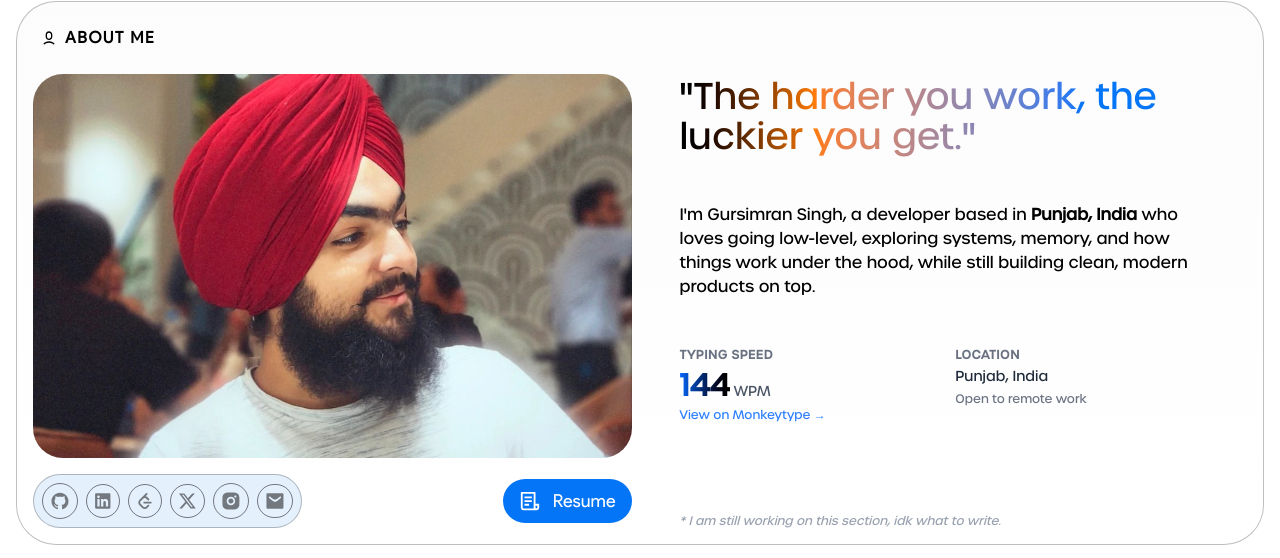
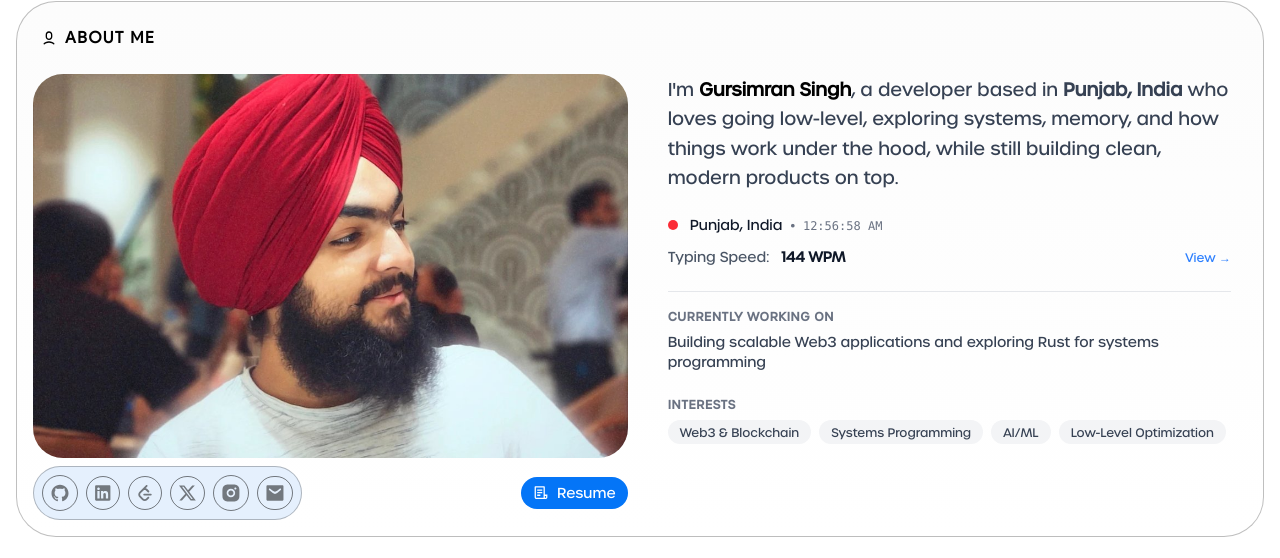
Before and after one commit to Gursimrxn/gursimran.me, a Next.js app: page / in a window 1280 px wide. Shown: the part 1829-2387 px from the top of the page. Built offline with nearby package versions, Linux system fonts and the light colour scheme; no server answers.

Commit message:
update: new about me section damnnn

```diff
--- a/src/components/AboutMe.tsx
+++ b/src/components/AboutMe.tsx
@@ -4,58 +4,113 @@ import BentoBadge from "./ui/BentoBadge"
 import { Resume, User } from "@/components/icons"
 import Link from "next/link"
 import { Links } from "./Navbar"
+import { useEffect, useState } from "react"
 
 const AboutMe = () => {
+    const [time, setTime] = useState<string>("");
+
+    useEffect(() => {
+        const updateTime = () => {
+            const now = new Date();
+            const options: Intl.DateTimeFormatOptions = {
+                timeZone: 'Asia/Kolkata',
+                hour: '2-digit',
+                minute: '2-digit',
+                second: '2-digit',
+                hour12: true
+            };
+            setTime(now.toLocaleTimeString('en-US', options));
+        };
+
+        updateTime();
+        const interval = setInterval(updateTime, 1000);
+
+        return () => clearInterval(interval);
+    }, []);
+
     return (
         <div className="relative w-full rounded-[40px] border-1 border-black/25 bg-gradient-to-t from-[#ffffff] to-[#fcfcfc] p-4">
             <div className="flex justify-between items-center pb-6 p-2">
                 <BentoBadge icon={User} text="ABOUT ME" />
             </div>
-            <section className="flex flex-col md:flex-row gap-4">
-                <div className="flex flex-col w-full md:w-1/2">
-                    <Image src="/me.jpg" alt="Picture of Me" width={800} height={300} className="rounded-[30px] h-96 object-cover" />
-                    <div className="mt-4">
-                        <div className="rounded-full w-full flex justify-between items-center">
-                            <Links scrolled={false} vairent="blue" />
-                            <Link href="/resume.pdf" target="_blank" rel="noopener noreferrer" className="flex items-center justify-center bg-[#0475F7] gap-3 px-4 py-2 rounded-full">
-                                <Resume /> <span className="sm:text-lg text-sm font-light text-white font-product">Resume</span>
-                            </Link>
-                        </div>
+            <section className="flex flex-col md:flex-row gap-6">
+                {/* Left side - Image */}
+                <div className="flex flex-col w-full md:w-1/2 gap-2">
+                    <Image
+                        src="/me.jpg"
+                        alt="Portrait of Gursimran Singh"
+                        width={800}
+                        height={300}
+                        className="rounded-[30px] h-96 object-cover"
+                    />
+                    <div className="flex items-center gap-2">
+                        <Links scrolled={false} vairent="blue" />
+                        <Link
+                            href="/resume.pdf"
+                            target="_blank"
+                            rel="noopener noreferrer"
+                            className="flex items-center gap-2 bg-[#0475F7] px-3 py-1.5 rounded-full hover:bg-[#0565d8] transition-colors ml-auto"
+                        >
+                            <Resume className="w-4 h-4" />
+                            <span className="text-sm text-white">Resume</span>
+                        </Link>
                     </div>
                 </div>
-                <div className="flex flex-col md:w-1/2 gap-4 md:gap-6 lg:gap-8 px-8 w-full">
-                    <h2
-                        className="text-4xl pb-4 w-full font-light cursor-text bg-gradient-to-r from-black via-[#FF7A01] via-25% to-[#0475F7] to-75% bg-clip-text text-transparent"
-                    >
-                        "The harder you work, the luckier you get."
-                    </h2>
-                    <p>I&apos;m Gursimran Singh, a developer based in <span className="font-bold">Punjab, India</span> who loves going low-level, exploring systems, memory, and how things work under the hood, while still building clean, modern products on top.</p>
 
-                    {/* Fun Stats */}
-                    <div className="grid grid-cols-2 gap-4 mt-4">
-                        <div className="flex flex-col gap-1">
-                            <span className="text-xs text-gray-500 uppercase tracking-wider font-semibold cursor-text">Typing Speed</span>
-                            <div className="flex items-baseline gap-1">
-                                <span className="text-3xl font-semibold bg-gradient-to-r from-[#0767FB] to-[#000000] text-transparent bg-clip-text cursor-text">144</span>
-                                <span className="text-sm text-gray-600 cursor-text">WPM</span>
+                {/* Right side - Info */}
+                <div className="flex flex-col md:w-1/2 gap-6 px-4 w-full">
+                    <p className="text-lg leading-relaxed text-gray-700">
+                        I&apos;m <span className="font-bold text-black">Gursimran Singh</span>, a developer based in <span className="font-bold">Punjab, India</span> who loves going low-level, exploring systems, memory, and how things work under the hood, while still building clean, modern products on top.
+                    </p>
+
+                    {/* Minimal Stats */}
+                    <div className="flex flex-col gap-3">
+                        {/* Location */}
+                        <div className="flex items-center gap-3">
+                            <div className="relative">
+                                <div className="w-2.5 h-2.5 bg-red-500 rounded-full animate-ping absolute"></div>
+                                <div className="w-2.5 h-2.5 bg-red-500 rounded-full relative"></div>
                             </div>
+                            <div className="flex items-baseline gap-2">
+                                <span className="text-sm font-medium text-gray-900">Punjab, India</span>
+                                <span className="text-xs text-gray-500">•</span>
+                                <span className="text-xs text-gray-500 font-mono">{time || "..."}</span>
+                            </div>
+                        </div>
+
+                        {/* Typing Speed */}
+                        <div className="flex items-center gap-3">
+                            <span className="text-sm text-gray-600">Typing Speed:</span>
+                            <span className="text-sm font-semibold text-gray-900">144 WPM</span>
                             <a
                                 href="https://monkeytype.com/profile/gursimrxn"
                                 target="_blank"
                                 rel="noopener noreferrer"
-                                className="text-xs text-blue-500 hover:underline"
+                                className="text-xs text-blue-500 hover:underline ml-auto"
                             >
-                                View on Monkeytype →
+                                View →
                             </a>
-                        </div>
-                        <div className="flex flex-col gap-1">
-                            <span className="text-xs text-gray-500 uppercase tracking-wider font-semibold cursor-text">Location</span>
-                            <span className="text-sm text-gray-800 cursor-text">Punjab, India</span>
-                            <span className="text-xs text-gray-500 cursor-text">Open to remote work</span>
                         </div>
                     </div>
 
-                    <span className="font-extralight text-xs italic text-gray-400 mt-auto">* I am still working on this section, idk what to write.</span>
+                    {/* Current Focus */}
+                    <div className="flex flex-col gap-2 pt-4 border-t border-gray-200">
+                        <span className="text-xs uppercase tracking-wider text-gray-500 font-semibold">Currently Working On</span>
+                        <p className="text-sm text-gray-700">
+                            Building scalable Web3 applications and exploring Rust for systems programming
+                        </p>
+                    </div>
+
+                    {/* Interests - Tags */}
+                    <div className="flex flex-col gap-2">
+                        <span className="text-xs uppercase tracking-wider text-gray-500 font-semibold">Interests</span>
+                        <div className="flex flex-wrap gap-2">
+                            <span className="px-3 py-1 bg-gray-100 text-gray-700 text-xs rounded-full">Web3 & Blockchain</span>
+                            <span className="px-3 py-1 bg-gray-100 text-gray-700 text-xs rounded-full">Systems Programming</span>
+                            <span className="px-3 py-1 bg-gray-100 text-gray-700 text-xs rounded-full">AI/ML</span>
+                            <span className="px-3 py-1 bg-gray-100 text-gray-700 text-xs rounded-full">Low-Level Optimization</span>
+                        </div>
+                    </div>
                 </div>
             </section>
         </div>
--- a/src/components/Hero.tsx
+++ b/src/components/Hero.tsx
@@ -23,7 +23,7 @@ const Hero = () => {
             </div>
             <div>
             <Image
-                    src="/me.jpg"
+                    src="/gursimran.webp"
                     alt="Gursimran Singh's Image"
                     width={82}
                     height={82}
@@ -32,7 +32,7 @@ const Hero = () => {
             <h1 className="text-4xl sm:text-6xl my-2 sm:my-6 md:text-7xl font-medium text-center flex gap-2 flex-wrap justify-center items-center">
                 <span className="bg-gradient-to-r py-4 from-[#000000] via-[#FF7A01] to-[#727889] text-transparent bg-clip-text">Gursimran</span>
                 <Image
-                    src="/me.jpg"
+                    src="/gursimran.webp"
                     alt="Gursimran Singh's Image"
                     width={82}
                     height={82}
--- a/src/components/ui/Menu.tsx
+++ b/src/components/ui/Menu.tsx
@@ -37,7 +37,7 @@ export const Menu: React.FC<MenuProps> = ({
     displaySocials = true,
     displayItemNumbering = true,
     className,
-    logoUrl = "/me.jpg",
+    logoUrl = "/gursimran.webp",
     menuButtonColor = "#fff",
     openMenuButtonColor = "#fff",
     changeMenuColorOnOpen = true,
```
Also changed, not shown: public/gursimran.webp (added).
